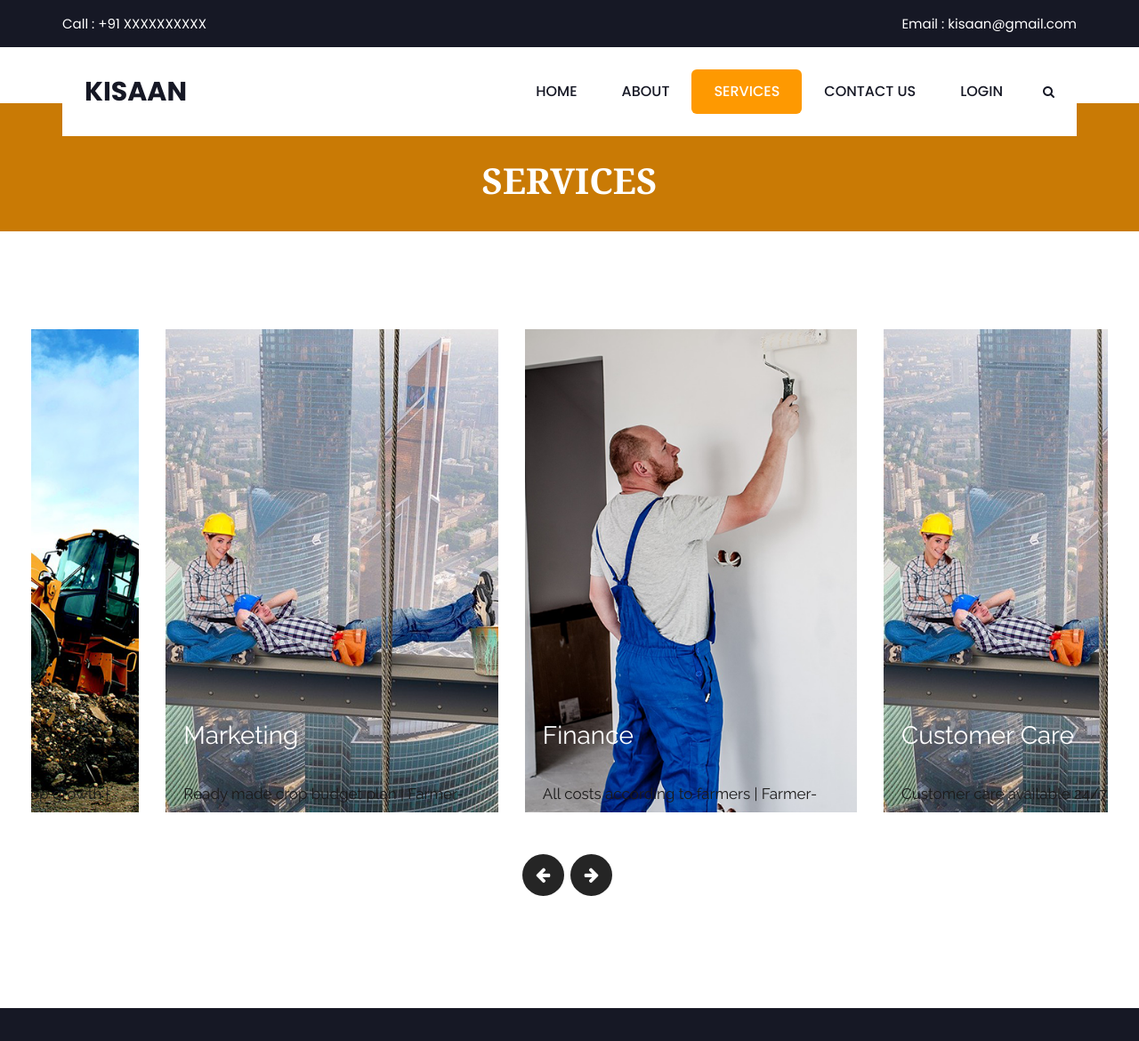
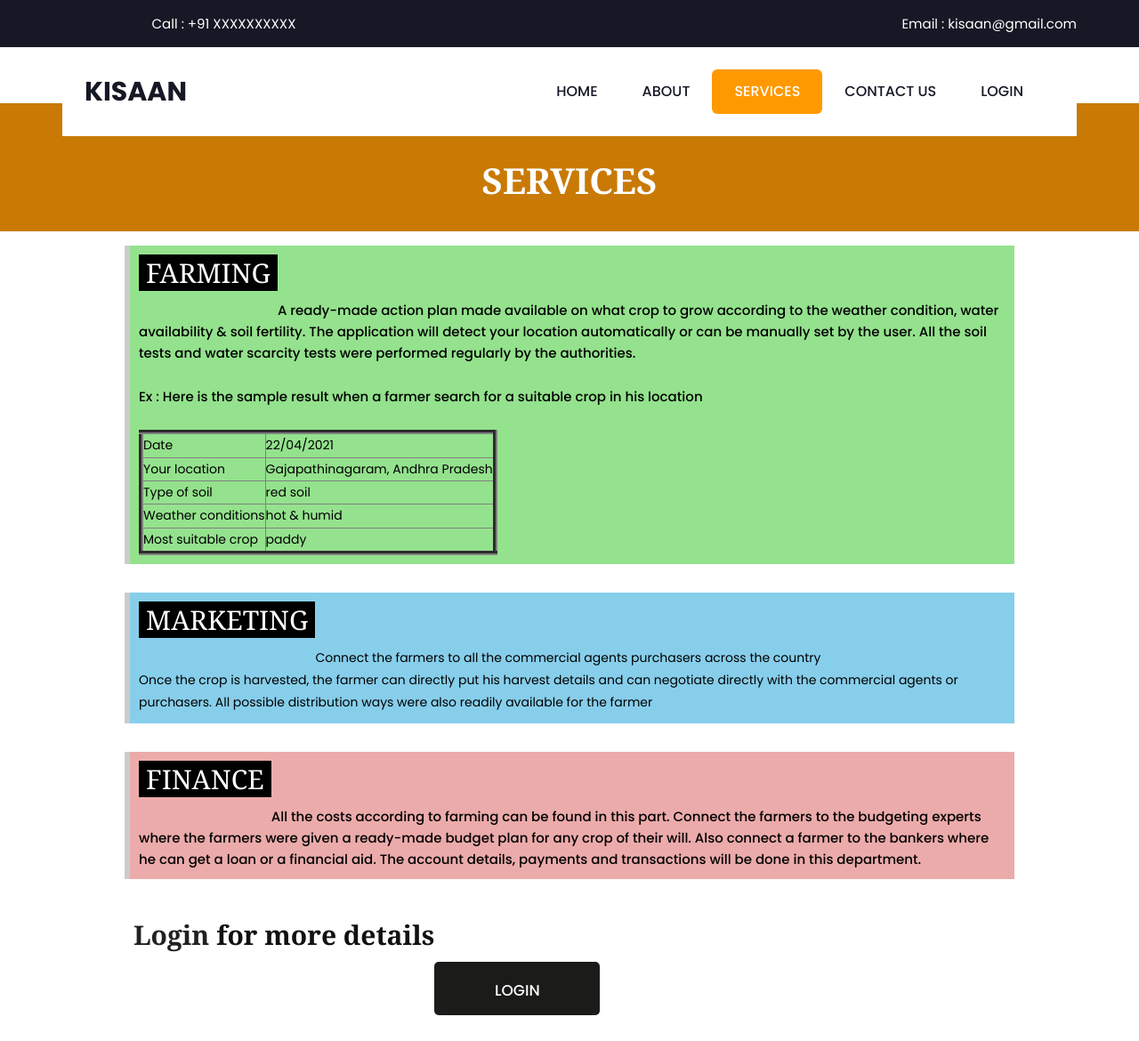
Before and after one commit to Bannump/Kisaan, a plain HTML site: page services.html in a window 1280 px wide. Shown: the top 1170 px of the page at 89% size. Drawn offline with nearby package versions, Linux system fonts and the light colour scheme; a web font is replaced by a local one.

Commit message:
Add files via upload

```diff
--- a/services.html
+++ b/services.html
@@ -13,6 +13,8 @@
       <meta name="author" content="">
       <!-- bootstrap css -->
       <link rel="stylesheet" href="css/bootstrap.min.css">
+      <link rel="stylesheet" href="https://www.w3schools.com/w3css/4/w3.css">
+      <link rel="stylesheet" href="https://fonts.googleapis.com/css?family=Inconsolata">
       <!-- style css -->
       <link rel="stylesheet" href="css/style.css">
       <!-- Responsive-->
@@ -39,12 +41,12 @@
       <header class="full_bg">
          <!-- header inner -->
          <div class="header">
+            <div class="sticky">
                <div class="header_top">
                   <div class="container">
                      <div class="row">
                         <div class="col-md-3">
-                        <ul class="contat_infoma">
-                           <!-- <li><i class="fa fa-phone" aria-hidden="true"></i> Call : +91 XXXXXXXXXX</li> -->
+                           <ul class="contat_infoma text_align_right">
                               <li><a href="Javascript:void(0)"> <!-- <i class="fa fa-phone" aria-hidden="true"></i> --> Call : +91 XXXXXXXXXX</a></li>
                            </ul>
                         </div>
@@ -105,10 +107,11 @@
                                           </li>
                                        </ul>
                                     </div>
-                                 <ul class="search">
+                                    <!-- <ul class="search">
                                        <li><a href="Javascript:void(0)"><i class="fa fa-search" aria-hidden="true"></i></a></li>
-                                 </ul>
+                                    </ul> -->
                                  </nav>
+                              </div>
                            </div>
                         </div>
                      </div>
@@ -133,15 +136,15 @@
          </div>
       </div>
       <!-- projects -->
-      <div class="projects">
+      <!-- <div class="projects">
          <div class="container-fluid">
-            <!-- <div class="row">
+             <div class="row">
                <div class="col-md-12">
                   <div class="titlepage">
                      <span>It is a long established fact that a reader will be distracted by the readable</span>
                   </div>
                </div>
-            </div> -->
+            </div>
             <div class="row">
                <div class="col-md-12">
                   <div id="proj" class="carousel slide projects_ban" data-ride="carousel">
@@ -196,7 +199,7 @@
                            <div class="container-fluid">
                               <div class="carousel-caption relative3">
                                  <div class="row">
-                                   <!-- <div class="col-md-4">
+                                   <div class="col-md-4">
                                        <div class="project">
                                           <div class="project_img">
                                              <figure><img src="images/project_img.png" alt="#"/></figure>
@@ -258,7 +261,7 @@
                                              <p>There are many variations of passages of Lorem Ipsum available, but the majority have suffered alteration in some form, by injected humour, or randomised</p>
                                           </div>
                                        </div>
-                                    </div> -->
+                                    </div>
                                     <div class="col-md-4">
                                        <div class="project">
                                           <div class="project_img">
@@ -287,8 +290,80 @@
                </div>
             </div>
          </div>
+      </div> -->
+      <!-- end projects -->
+      <!-- Services -->
+      <!-- Farming -->
+      <div class="w3-container" id="about">
+         <div class="w3-content w3-panel  w3-leftbar" style="max-width:1000px; padding: 10px; background-color: rgb(148, 226, 141); color: black;">
+         <h5 class="w3-left"><span class="w3-tag" style="font-size: 30px;">FARMING</span></h5><br><br>
+         <!-- <p>----------------------------------------------------------------------------------------</p> -->
+         <p>A ready-made action plan made available on what crop to grow according to the weather condition, water availability & soil fertility. The application will detect your location automatically or can be manually set by the user. All the soil tests and water scarcity tests were performed regularly by the authorities.</p>
+         <!-- <p>----------------------------------------------------------------------------------------</p> -->
+         <br>
+         <p>Ex : Here is the sample result when a farmer search for a suitable crop in his location</p>
+         <br>
+         <table border="5px">
+            <tr>
+               <td>Date</td>
+               <td>22/04/2021
+            <tr>
+            <tr>
+               <td>Your location</td>
+               <td>Gajapathinagaram, Andhra Pradesh</td>
+            </tr>
+            <tr>
+               <td>Type of soil</td>
+               <td>red soil</td>
+            </tr>
+            <tr>
+               <td>Weather conditions</td>
+               <td>hot & humid</td>
+            </tr>
+               <td>Most suitable crop</td>
+               <td>paddy</td>
+            </tr>
+         </table>
          </div>
-      <!-- end projects -->
+      </div>
+      <!-- End Farming -->
+
+      <!-- Marketing -->
+      <div class="w3-container" id="about">
+         <div class="w3-content w3-panel  w3-leftbar w3-light-blue" style="max-width:1000px; padding: 10px;">
+         <h5 class="w3-left"><span class="w3-tag" style="font-size: 30px;">MARKETING</span></h5><br><br>
+         <!-- <p>----------------------------------------------------------------------------------------</p> -->
+         <p>
+            <ul>
+               <li>Connect the farmers to all the commercial agents purchasers across the country</li>
+               <li>Once the crop is harvested, the farmer can directly put his harvest details and can negotiate directly with the commercial agents or purchasers. All possible distribution ways were also readily available for the farmer</li>
+            </ul>
+         </p>
+         <!-- <p>----------------------------------------------------------------------------------------</p> -->
+         </div>
+      </div>
+      <!-- End Marketing -->
+
+      <!-- Finance -->
+      <div class="w3-container" id="about">
+         <div class="w3-content w3-panel  w3-leftbar" style="max-width:1000px; padding: 10px; background-color: rgb(236, 171, 171); color: black;">
+         <h5 class="w3-left"><span class="w3-tag" style="font-size: 30px;">FINANCE</span></h5><br><br>
+         <!-- <p>----------------------------------------------------------------------------------------</p> -->
+         <p>All the costs according to farming can be found in this part. Connect the farmers to the budgeting experts where the farmers were given a ready-made budget plan for any crop of their will. Also connect a farmer to the bankers where he can get a loan or a financial aid. The account details, payments and transactions will be done in this department.</p>
+         <!-- <p>----------------------------------------------------------------------------------------</p> -->
+         </div>
+      </div>
+
+      <div class="w3-container" id="about">
+         <div class="w3-content w3-panel" style="max-width:1000px; padding: 10px; color: black;">
+         <h5 class="w3-left"><span style="font-size: 30px; font-weight: bold;"><a href="login.html">Login</a> for more details</span></h5><br><br>
+         <a class="read_more" href="login.html"> Login</a>
+         </div>
+      </div>
+
+      <!-- End Finance -->
+      <!-- End Services -->
+
       <!--  footer -->
       <footer>
          <div class="footer">
```
Also changed, not shown: Lobby.html (+1 -1 lines), about.html (+5 -4 lines), contact.html (+5 -4 lines), index.html (+3 -1 lines), login.html (+24 -13 lines). Lines whose indentation alone changed are shown as unchanged.
